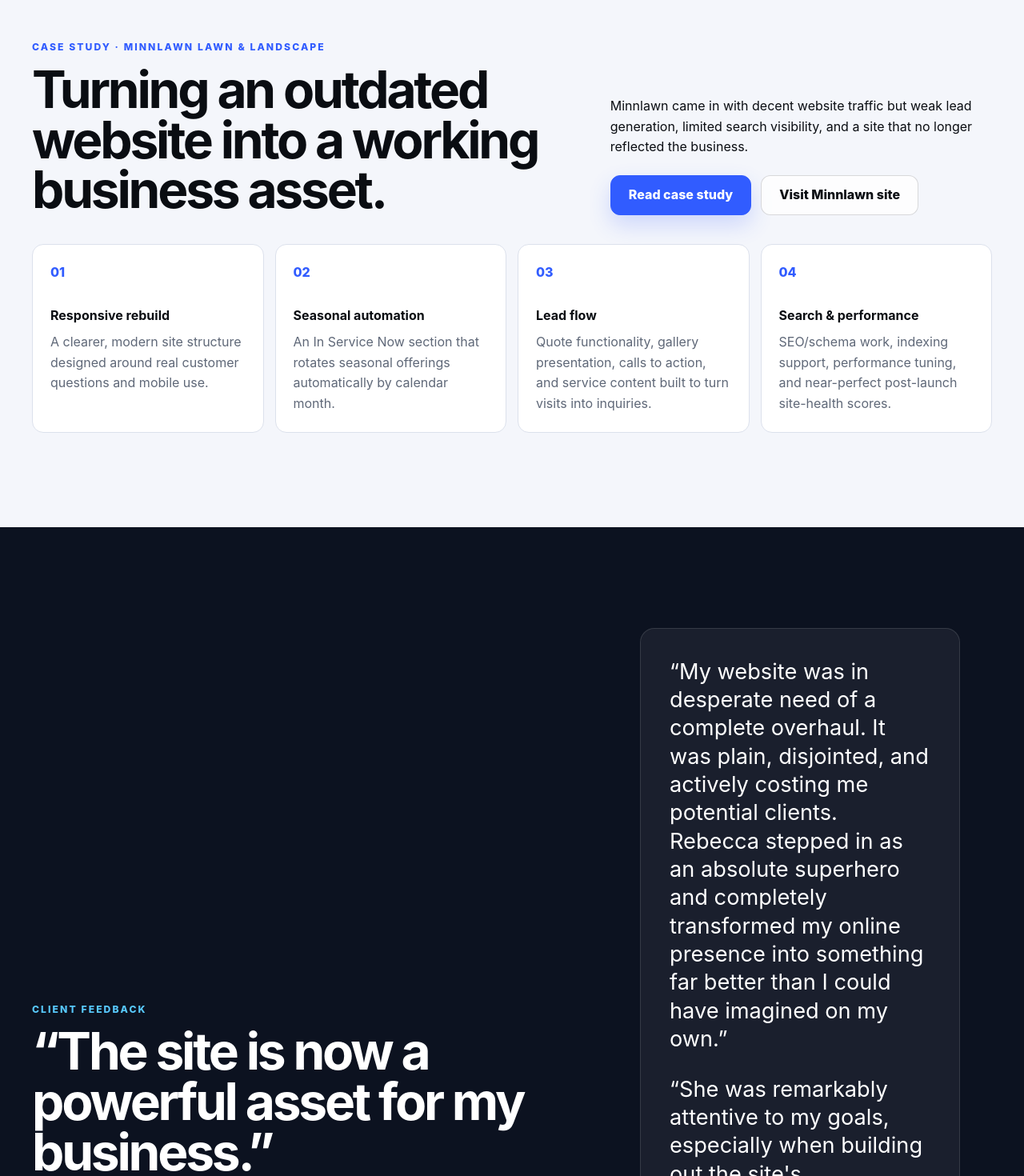
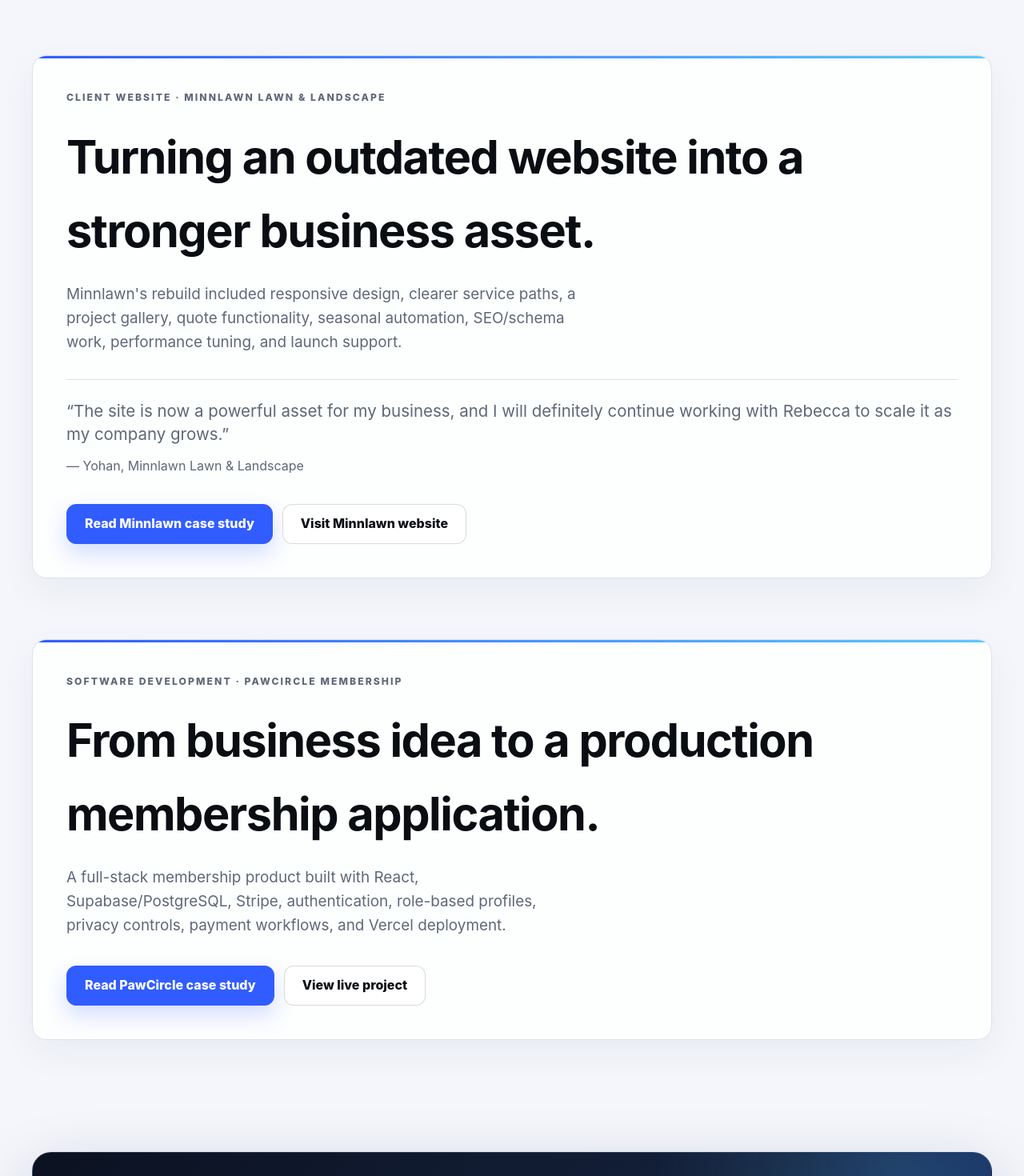
Before and after one commit to reaaland/pawcircle-llc-site, a Next.js app: page /work in a window 1280 px wide. Shown: the part 620-2090 px from the top of the page at 80% size. Built offline with nearby package versions, Linux system fonts and the light colour scheme.

Commit message:
Simplify Work page and clarify project links

```diff
--- a/app/work/page.tsx
+++ b/app/work/page.tsx
@@ -3,17 +3,10 @@ import Link from "next/link";
 
 export const metadata: Metadata = { title: "Work" };
 
-const minnLawnHighlights = [
-  ["01", "Responsive rebuild", "A clearer, modern site structure designed around real customer questions and mobile use."],
-  ["02", "Seasonal automation", "An In Service Now section that rotates seasonal offerings automatically by calendar month."],
-  ["03", "Lead flow", "Quote functionality, gallery presentation, calls to action, and service content built to turn visits into inquiries."],
-  ["04", "Search & performance", "SEO/schema work, indexing support, performance tuning, and near-perfect post-launch site-health scores."],
-] as const;
-
 export default function WorkPage() {
   return (
     <main>
-      <section className="shell page-shell" style={{ paddingBottom: "24px" }}>
+      <section className="shell page-shell" style={{ paddingBottom: "34px" }}>
         <p className="eyebrow">WORK</p>
         <h1>Real projects, real constraints, useful outcomes.</h1>
         <p className="lede page-lede">
@@ -21,98 +14,48 @@ export default function WorkPage() {
         </p>
       </section>
 
-      <section className="section shell" style={{ paddingTop: "24px" }}>
-        <div className="section-heading" style={{ marginBottom: "32px" }}>
-          <div>
-            <p className="eyebrow">CASE STUDY · MINNLAWN LAWN & LANDSCAPE</p>
-            <h2>Turning an outdated website into a working business asset.</h2>
-          </div>
-          <div>
-            <p>
-              Minnlawn came in with decent website traffic but weak lead generation, limited search visibility, and a site that no longer reflected the business.
+      <section className="section shell" style={{ paddingTop: "34px", paddingBottom: "58px" }}>
+        <article className="detail-card" style={{ padding: "42px" }}>
+          <p className="eyebrow">CLIENT WEBSITE · MINNLAWN LAWN & LANDSCAPE</p>
+          <h2 style={{ fontSize: "clamp(2.2rem, 4.5vw, 4rem)", margin: "18px 0" }}>
+            Turning an outdated website into a stronger business asset.
+          </h2>
+          <p className="lede-small">
+            Minnlawn&apos;s rebuild included responsive design, clearer service paths, a project gallery, quote functionality, seasonal automation, SEO/schema work, performance tuning, and launch support.
           </p>
-            <div className="actions" style={{ marginTop: "22px" }}>
-              <Link className="button button-dark" href="/work/minnlawn">Read case study</Link>
+          <blockquote style={{ margin: "30px 0 0", padding: "24px 0 0", borderTop: "1px solid var(--line)" }}>
+            <p style={{ fontSize: "1.28rem", lineHeight: 1.45, margin: 0 }}>
+              “The site is now a powerful asset for my business, and I will definitely continue working with Rebecca to scale it as my company grows.”
+            </p>
+            <span style={{ display: "block", marginTop: "12px", color: "var(--muted)" }}>
+              — Yohan, Minnlawn Lawn & Landscape
+            </span>
+          </blockquote>
+          <div className="actions">
+            <Link className="button button-dark" href="/work/minnlawn">Read Minnlawn case study</Link>
             <a className="button button-light" href="https://minnlawn.com" target="_blank" rel="noreferrer">
-                Visit Minnlawn site
+              Visit Minnlawn website
             </a>
           </div>
-          </div>
-        </div>
-
-        <div className="route-flow" style={{ marginTop: "36px" }}>
-          {minnLawnHighlights.map(([number, title, description]) => (
-            <div key={number}>
-              <span>{number}</span>
-              <strong>{title}</strong>
-              <p>{description}</p>
-            </div>
-          ))}
-        </div>
+        </article>
       </section>
 
-      <section className="split-section">
-        <div className="shell split-grid">
-          <div>
-            <p className="eyebrow">CLIENT FEEDBACK</p>
-            <h2>“The site is now a powerful asset for my business.”</h2>
+      <section className="section shell" style={{ paddingTop: "18px", paddingBottom: "70px" }}>
+        <article className="detail-card" style={{ padding: "42px" }}>
+          <p className="eyebrow">SOFTWARE DEVELOPMENT · PAWCIRCLE MEMBERSHIP</p>
+          <h2 style={{ fontSize: "clamp(2.2rem, 4.5vw, 4rem)", margin: "18px 0" }}>
+            From business idea to a production membership application.
+          </h2>
           <p className="lede-small">
-              The finished site combined custom design, seasonal functionality, a stronger quote path, SEO and schema work, performance tuning, and a guided domain-and-host transition.
+            A full-stack membership product built with React, Supabase/PostgreSQL, Stripe, authentication, role-based profiles, privacy controls, payment workflows, and Vercel deployment.
           </p>
           <div className="actions">
-              <Link className="button button-light" href="/work/minnlawn">View the full Minnlawn case study</Link>
-            </div>
-          </div>
-          <blockquote className="quote-card">
-            <p>
-              “My website was in desperate need of a complete overhaul. It was plain, disjointed, and actively costing me potential clients. Rebecca stepped in as an absolute superhero and completely transformed my online presence into something far better than I could have imagined on my own.”
-            </p>
-            <p>
-              “She was remarkably attentive to my goals, especially when building out the site&apos;s functionality, like creating a dynamic ‘In Service Now’ section that automatically rotates seasonal offerings based on the calendar month.”
-            </p>
-            <p>
-              “When it came time to launch, she provided clear, step-by-step instructions for the domain and host transition. Her guidance made the entire process quick, stress-free, and seamless.”
-            </p>
-            <span>— Yohan, Minnlawn Lawn & Landscape</span>
-          </blockquote>
-        </div>
-      </section>
-
-      <section className="section shell">
-        <div className="section-heading">
-          <div>
-            <p className="eyebrow">SOFTWARE DEVELOPMENT</p>
-            <h2>PawCircle Membership</h2>
-          </div>
-          <p>
-            A production membership application built with React, Supabase/PostgreSQL, Stripe, authentication, role-based profiles, privacy controls, and payment workflows.
-          </p>
-        </div>
-
-        <div className="project-grid">
-          <Link className="project-card" href="/work/pawcircle" aria-label="Read the PawCircle Membership case study">
-            <span>CASE STUDY</span>
-            <h3>From idea to production</h3>
-            <p>
-              See the product story, technical decisions, and development work behind taking PawCircle Membership from concept through production.
-            </p>
-            <strong style={{ marginTop: "24px" }}>Read case study →</strong>
-          </Link>
-          <a
-            className="project-card"
-            href="https://www.pawcirclemembership.com"
-            target="_blank"
-            rel="noreferrer"
-            aria-label="View the PawCircle Membership live project"
-          >
-            <span>LIVE PROJECT</span>
-            <h3>See the production application</h3>
-            <p>
-              View the deployed membership experience built with React, Supabase, Stripe, authentication, profiles, and payment workflows.
-            </p>
-            <strong style={{ marginTop: "24px" }}>View live project →</strong>
+            <Link className="button button-dark" href="/work/pawcircle">Read PawCircle case study</Link>
+            <a className="button button-light" href="https://www.pawcirclemembership.com" target="_blank" rel="noreferrer">
+              View live project
             </a>
           </div>
+        </article>
       </section>
 
       <section className="cta shell">
```
Lines whose indentation alone changed are shown as unchanged.
